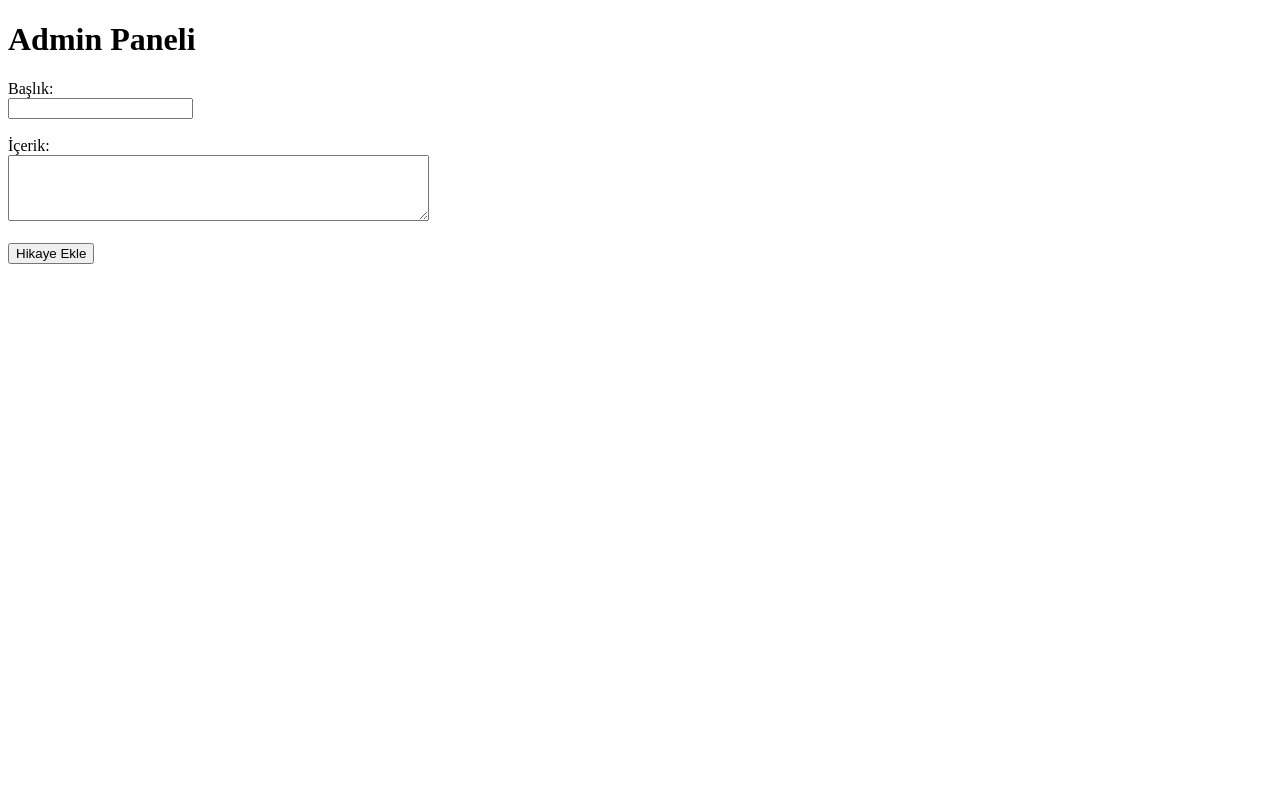
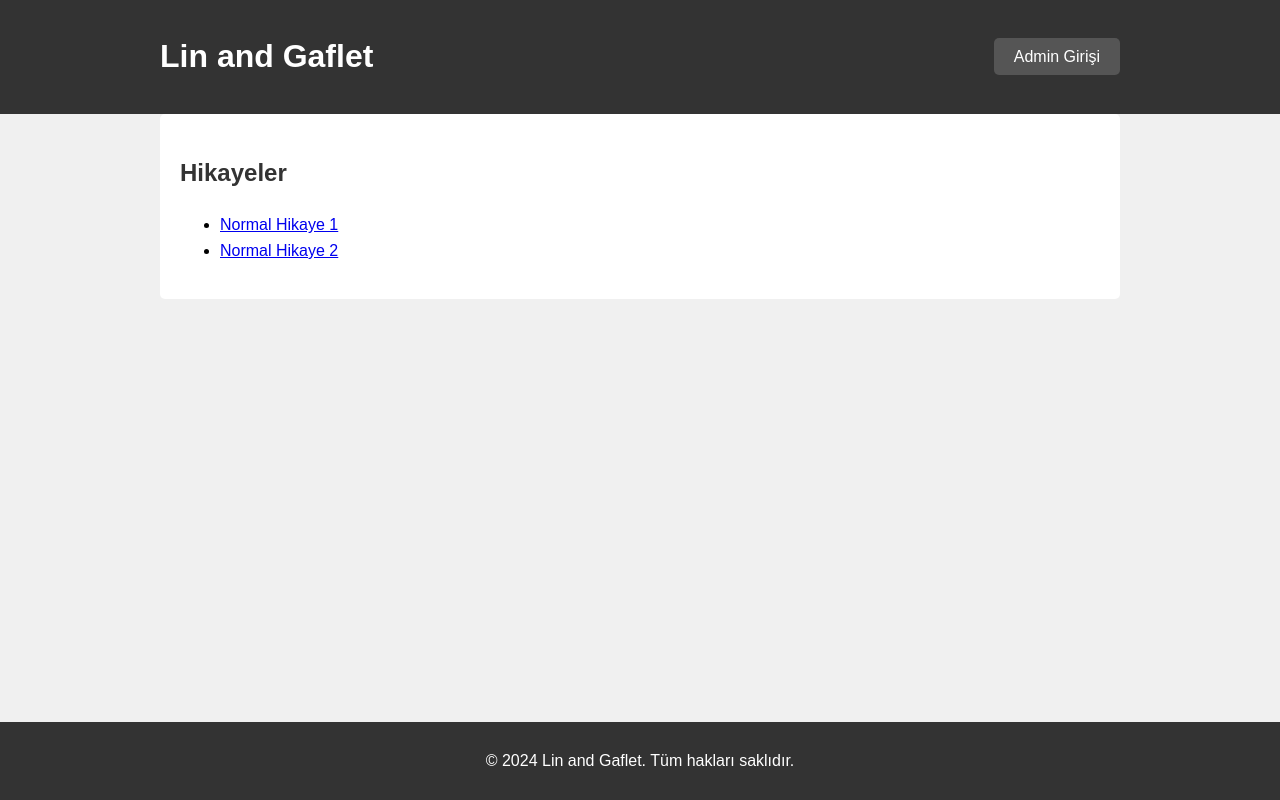
Before and after one commit to linandgaflet/linandgaflet.github.io, a plain HTML site: page index.html in a window 1280 px wide. Drawn offline with Linux system fonts and the light colour scheme.

Commit message:
index.html

```diff
--- a/index.html
+++ b/index.html
@@ -3,37 +3,46 @@
 <head>
     <meta charset="UTF-8">
     <meta name="viewport" content="width=device-width, initial-scale=1.0">
-    <title>Admin Paneli</title>
+    <title>Lin and Gaflet</title>
+    <link rel="stylesheet" href="styles.css">
 </head>
 <body>
-    <h1>Admin Paneli</h1>
+    <header>
+        <div class="container">
+            <h1>Lin and Gaflet</h1>
+            <nav>
+                <a href="#" id="admin-link">Admin Girişi</a>
+            </nav>
+        </div>
+    </header>
 
-    <form id="story-form">
-        <label for="title">Başlık:</label><br>
-        <input type="text" id="title" name="title" required><br><br>
+    <main class="container">
+        <section id="stories">
+            <h2>Hikayeler</h2>
+            <ul id="story-list">
+                <li><a href="#">Normal Hikaye 1</a></li>
+                <li><a href="#">Normal Hikaye 2</a></li>
+                <!-- İstediğiniz kadar hikaye ekleyebilirsiniz -->
+            </ul>
+        </section>
+    </main>
 
-        <label for="content">İçerik:</label><br>
-        <textarea id="content" name="content" rows="4" cols="50" required></textarea><br><br>
-
-        <button type="submit">Hikaye Ekle</button>
-    </form>
+    <footer>
+        <div class="container">
+            <p>&copy; 2024 Lin and Gaflet. Tüm hakları saklıdır.</p>
+        </div>
+    </footer>
 
     <script>
-        document.getElementById('story-form').addEventListener('submit', function(event) {
+        document.getElementById('admin-link').onclick = function(event) {
             event.preventDefault();
-
-            var title = document.getElementById('title').value;
-            var content = document.getElementById('content').value;
-
-            // Örneğin localStorage kullanarak hikayeyi saklayabilirsiniz
-            var stories = JSON.parse(localStorage.getItem('stories')) || [];
-            var newStory = { title: title, content: content };
-            stories.push(newStory);
-            localStorage.setItem('stories', JSON.stringify(stories));
-
-            alert('Hikaye başarıyla eklendi!');
-            // İsterseniz burada başka bir işlem yapabilirsiniz (örneğin sayfayı yenilemek)
-        });
+            var password = prompt('Admin şifresini girin:');
+            if (password === 'basak') {
+                window.location.href = 'admin.html';
+            } else {
+                alert('Yanlış şifre! Admin paneline erişim reddedildi.');
+            }
+        };
     </script>
 </body>
 </html>
```
